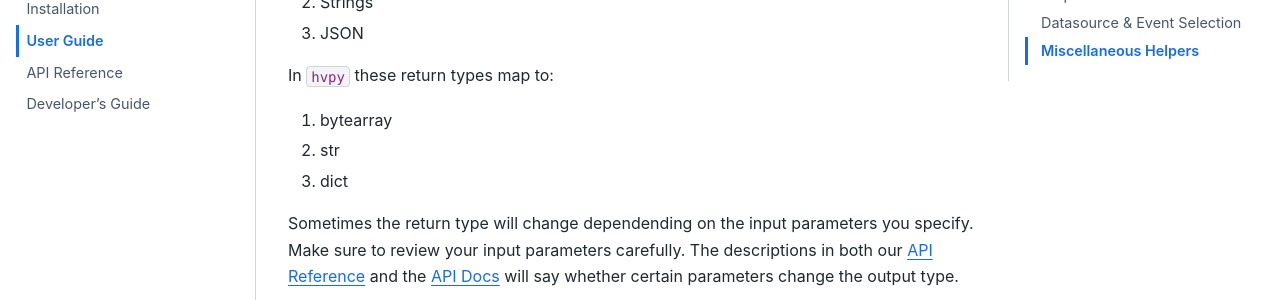
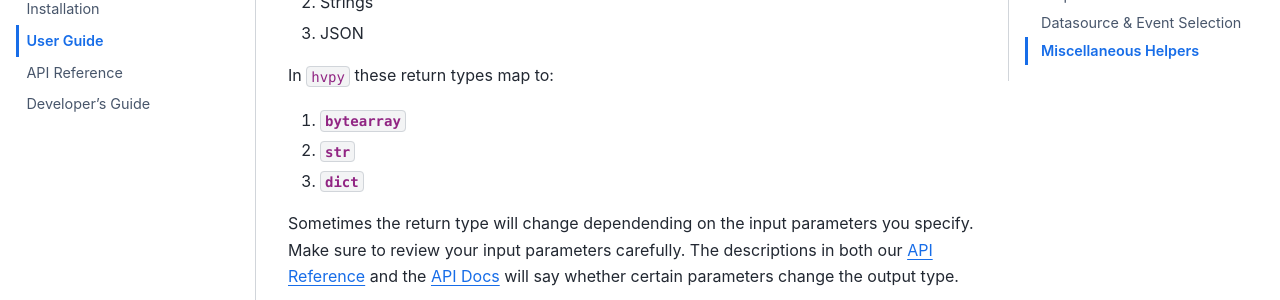
Before and after one commit to Helioviewer-Project/python-api, a Sphinx documentation site: the page built from docs/guide.rst, in a window 1280 px wide and 900 px high, scrolled down 572 px. Shown: the part 150-450 px from the top of the window. Built offline with Sphinx 7.4.7 and the Sphinx Book theme 1.1.4, drawn with Linux system fonts in a browser that asks for light colours; the version number could not be read and is left out.

Commit message:
Add refs to python docs for types

```diff
--- a/docs/guide.rst
+++ b/docs/guide.rst
@@ -29,9 +29,9 @@ In general, there are 3 types of results you can expect from the API:
 
 In ``hvpy`` these return types map to:
 
-1. bytearray
-2. str
-3. dict
+1. `bytearray`
+2. `str`
+3. `dict`
 
 Sometimes the return type will change dependending on the input parameters you specify.
 Make sure to review your input parameters carefully.
```
